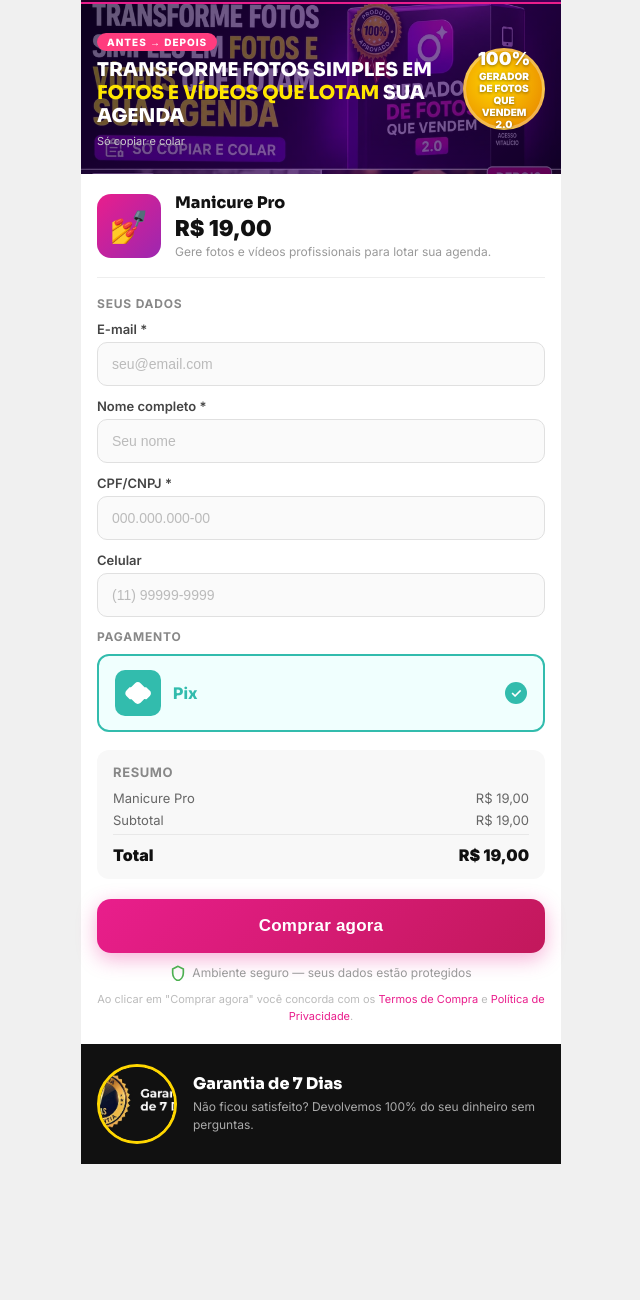
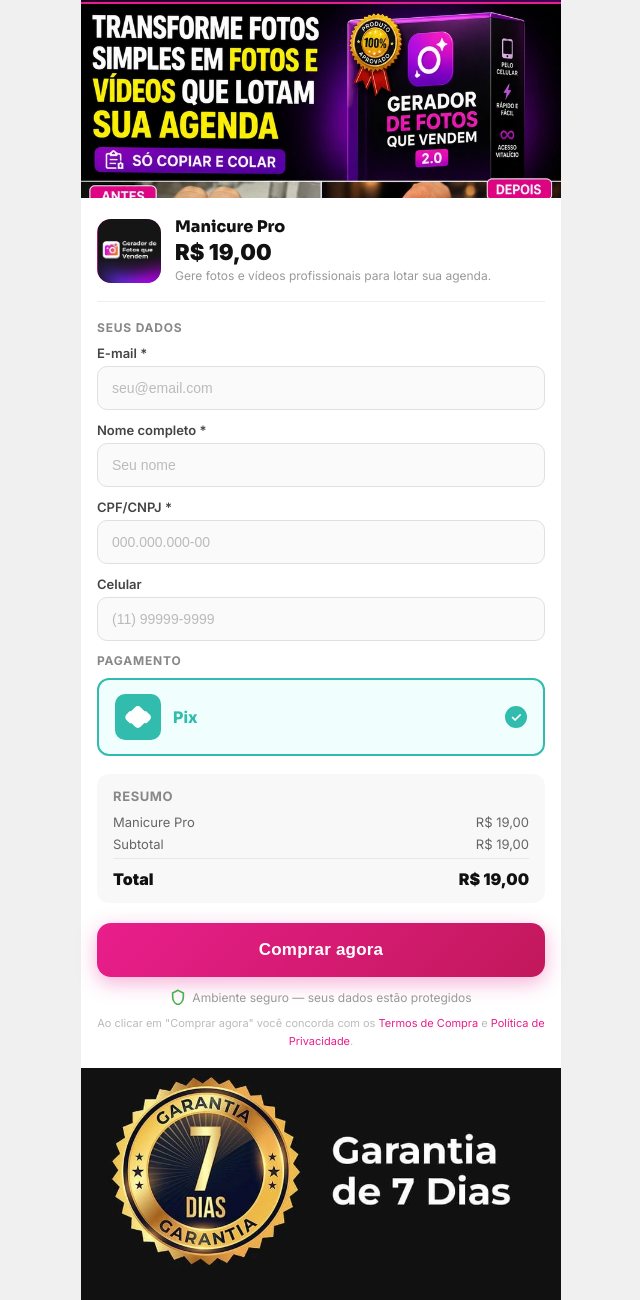
Before and after one commit to obrsinbrs-afk/checkout, a website: page public/index.html in a window 1280 px wide. Shown: the part 120-1420 px from the top of the page, without its empty margins (319-959 px from the left). Before the commit the page ends 1284 px from the top, so only its background shows below. Drawn offline with Linux system fonts and the light colour scheme.

Commit message:
feat: banner/garantia full-width, foto produto, sem textos overlay

```diff
--- a/public/index.html
+++ b/public/index.html
@@ -94,19 +94,14 @@
     /* BANNER */
     .banner {
       width: 100%;
-      min-height: 170px;
-      background: linear-gradient(135deg, #12002e 0%, #3b006b 60%, #1a003a 100%);
-      display: flex;
-      align-items: center;
-      padding: 20px 16px;
-      gap: 12px;
-      position: relative;
+      display: block;
+      line-height: 0;
       overflow: hidden;
     }
     .banner-img-bg {
-      position: absolute; inset: 0;
-      object-fit: cover; width: 100%; height: 100%;
-      opacity: .35;
+      width: 100%; height: auto;
+      display: block;
+      object-fit: cover;
     }
     .banner-content { flex: 1; z-index: 2; }
     .banner-badge-pill {
@@ -269,28 +264,16 @@
 
     /* Garantia */
     .garantia-bar {
-      background: #111;
-      display: flex; align-items: center; gap: 16px;
-      padding: 20px 16px;
+      width: 100%;
+      display: block;
+      line-height: 0;
+      overflow: hidden;
     }
-    .garantia-foto {
-      width: 80px; height: 80px; flex-shrink: 0;
-      border-radius: 50%;
-      overflow: hidden;
-      border: 3px solid #ffd700;
+    .garantia-bar img {
+      width: 100%; height: auto;
+      display: block;
+      object-fit: cover;
     }
-    .garantia-foto img { width: 100%; height: 100%; object-fit: cover; }
-    .garantia-seal-default {
-      width: 80px; height: 80px; flex-shrink: 0;
-      border-radius: 50%;
-      background: radial-gradient(circle at 35% 35%, #ffd700, #b8860b);
-      border: 3px solid #ffd700;
-      display: flex; flex-direction: column; align-items: center; justify-content: center;
-      font-weight: 900; color: #111; line-height: 1.1; text-align: center; font-size: 11px;
-    }
-    .garantia-seal-default .gnum { font-size: 24px; }
-    .garantia-texto h3 { font-family: 'Sora', sans-serif; font-size: 16px; font-weight: 900; color: #fff; }
-    .garantia-texto p { font-size: 12px; color: #aaa; margin-top: 4px; line-height: 1.5; }
 
     /* MODAL PIX */
     .overlay {
@@ -369,14 +352,7 @@
 
   <!-- BANNER -->
   <div class="banner" id="bannerEl">
-    <!-- Imagem de fundo opcional -->
     <img id="bannerImgBg" class="banner-img-bg" src="" alt="" style="display:none;" />
-    <div class="banner-content">
-      <div class="banner-badge-pill" id="elBannerBadge"></div>
-      <div class="banner-titulo" id="elBannerTitulo"></div>
-      <div class="banner-sub"    id="elBannerSub"></div>
-    </div>
-    <div class="banner-seal" id="elSeal"></div>
   </div>
 
   <!-- CORPO -->
@@ -449,13 +425,7 @@
   </div>
 
   <!-- GARANTIA -->
-  <div class="garantia-bar">
-    <div id="elGarantiaFoto"></div>
-    <div class="garantia-texto">
-      <h3 id="elGarantiaTitulo"></h3>
-      <p id="elGarantiaTexto"></p>
-    </div>
-  </div>
+  <div class="garantia-bar" id="elGarantiaBar"></div>
 
 </div>
 
@@ -479,8 +449,8 @@ const CONFIG = {
   produto_nome:      'Manicure Pro',
   produto_valor:     19.00,
   produto_descricao: 'Gere fotos e vídeos profissionais para lotar sua agenda.',
-  produto_imagem:    '',          // URL da foto do produto (deixe '' para emoji)
-  produto_emoji:     '💅',        // usado se não tiver produto_imagem
+  produto_imagem:    '/produto.png', // URL da foto do produto
+  produto_emoji:     '💅',          // usado se não tiver produto_imagem
 
   // Banner
   banner_badge:      'Antes → Depois',
@@ -507,19 +477,14 @@ const CONFIG = {
 // ── Renderizar ─────────────────────────────────────────────────────
 document.title = CONFIG.produto_nome + ' — Checkout';
 
-// Banner
-document.getElementById('elBannerBadge').textContent = CONFIG.banner_badge;
-document.getElementById('elBannerTitulo').innerHTML  = CONFIG.banner_titulo;
-document.getElementById('elBannerSub').textContent   = CONFIG.banner_sub;
+// Banner — só imagem full width
 if (CONFIG.banner_imagem) {
   const bg = document.getElementById('bannerImgBg');
-  bg.src = CONFIG.banner_imagem; bg.style.display = 'block';
+  bg.src = CONFIG.banner_imagem;
+  bg.style.display = 'block';
+  bg.style.position = 'static';
+  bg.style.opacity = '1';
 }
-// Seal
-const sealEl = document.getElementById('elSeal');
-sealEl.innerHTML = CONFIG.banner_seal_linhas
-  .map((l, i) => i === 0 ? `<span style="font-size:18px;font-weight:900;">${l}</span>` : `<span>${l}</span>`)
-  .join('');
 
 // Produto
 document.getElementById('elProdutoNome').textContent  = CONFIG.produto_nome;
@@ -545,17 +510,11 @@ document.getElementById('rValor').textContent = valorFmt;
 document.getElementById('rSub').textContent   = valorFmt;
 document.getElementById('rTotal').textContent = valorFmt;
 
-// Garantia
-const gFotoEl = document.getElementById('elGarantiaFoto');
+// Garantia — só imagem full width
+const gBar = document.getElementById('elGarantiaBar');
 if (CONFIG.garantia_imagem) {
-  gFotoEl.className = 'garantia-foto';
-  gFotoEl.innerHTML = `<img src="${CONFIG.garantia_imagem}" alt="garantia" />`;
-} else {
-  gFotoEl.className = 'garantia-seal-default';
-  gFotoEl.innerHTML = `<span class="gnum">${CONFIG.garantia_dias}</span><span>DIAS</span><span style="font-size:9px;">GARANTIA</span>`;
+  gBar.innerHTML = `<img src="${CONFIG.garantia_imagem}" alt="garantia" />`;
 }
-document.getElementById('elGarantiaTitulo').textContent = CONFIG.garantia_titulo;
-document.getElementById('elGarantiaTexto').textContent  = CONFIG.garantia_texto;
 
 // ── Timer ──────────────────────────────────────────────────────────
 (function() {
```
Also changed, not shown: public/produto.png (added).
